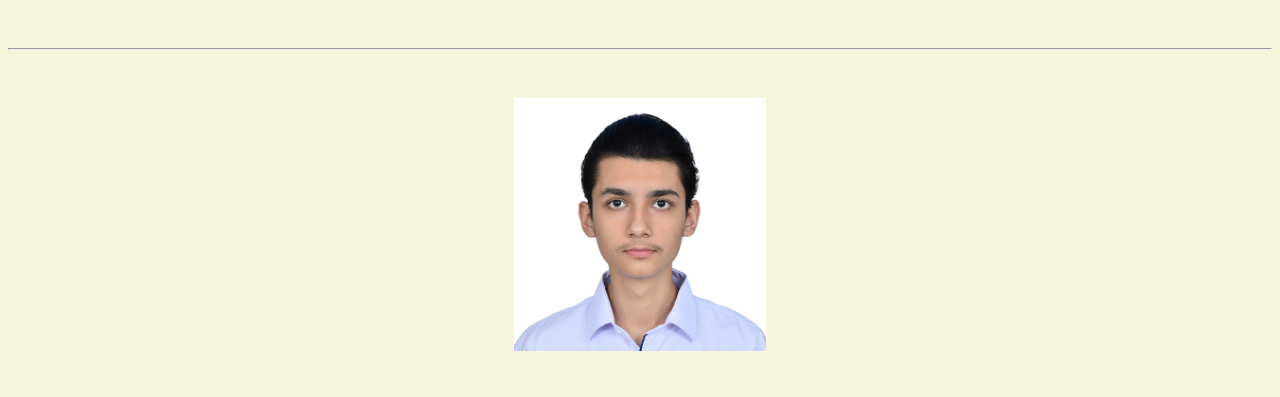
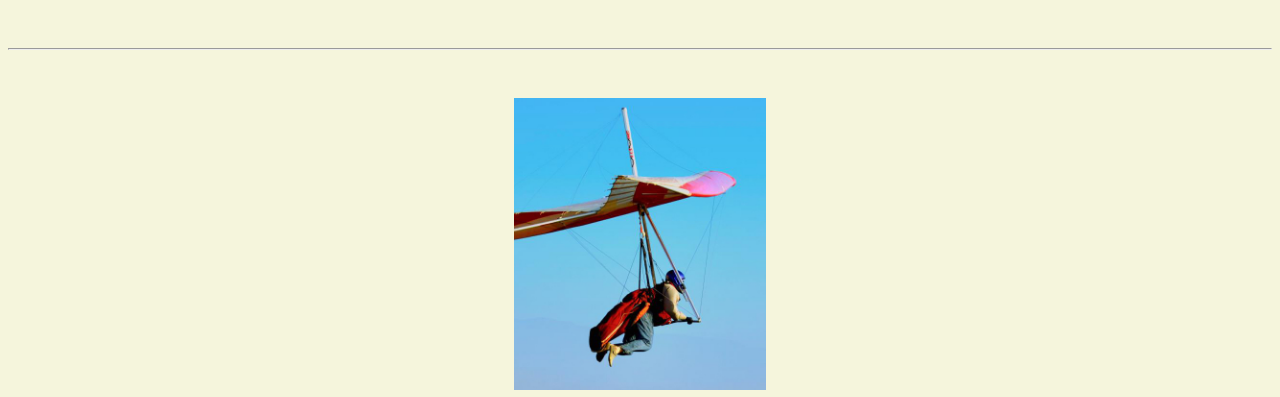
Before and after one commit to Mahad811/Mahad811.github.io, a plain HTML site: page resume.html in a window 1280 px wide. Shown: the top 397 px of the page. Drawn offline with Linux system fonts and the light colour scheme.

Commit message:
Update resume.html

```diff
--- a/resume.html
+++ b/resume.html
@@ -18,7 +18,7 @@
   <body>
     <hr>
 
-    <img src="images/ShowImage.jpg" alt="Mahad Khan's headshot" width="20%">
+    <img src="images/headshot.jpg" alt="Mahad Khan's headshot" width="20%">
 
     <h1>Mahad Khan</h1>
     <h4>Freshmen At FAST University,Islamabad</h4>
```
